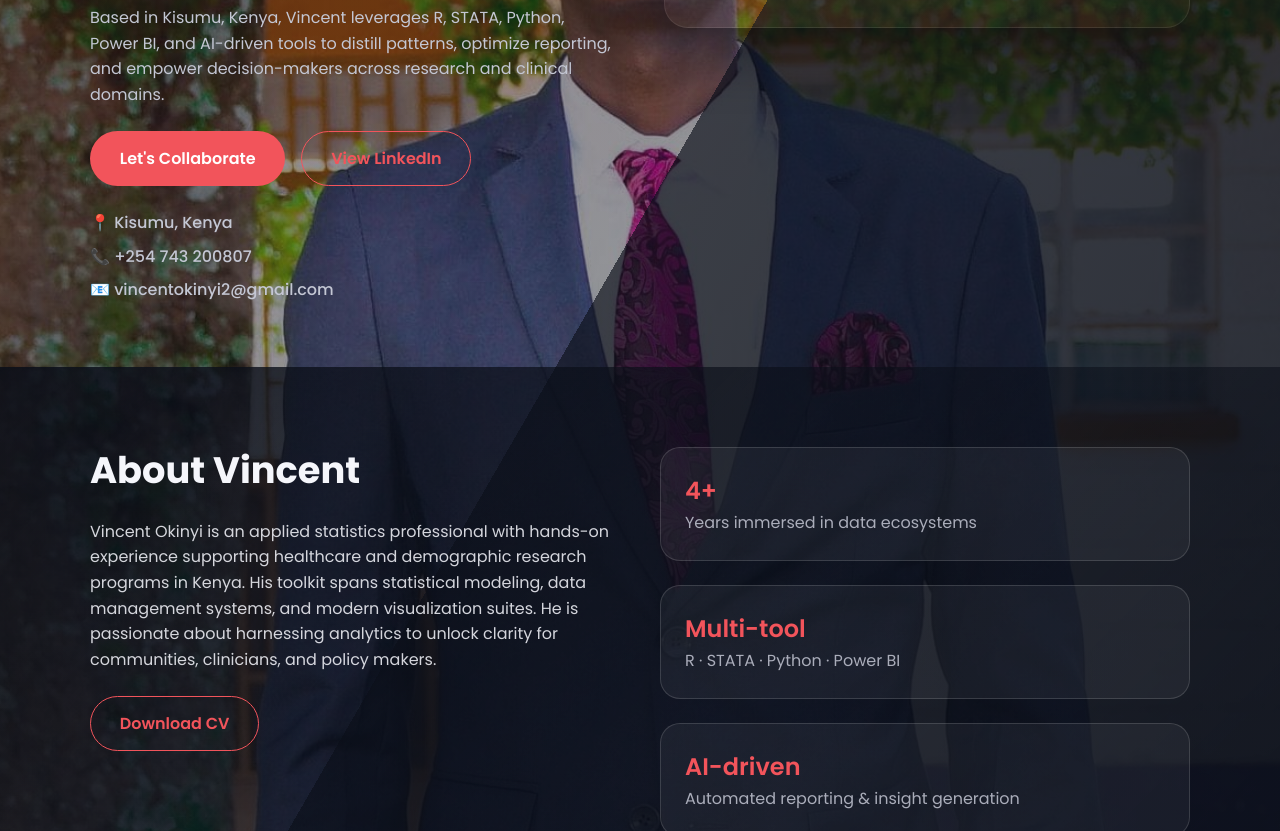
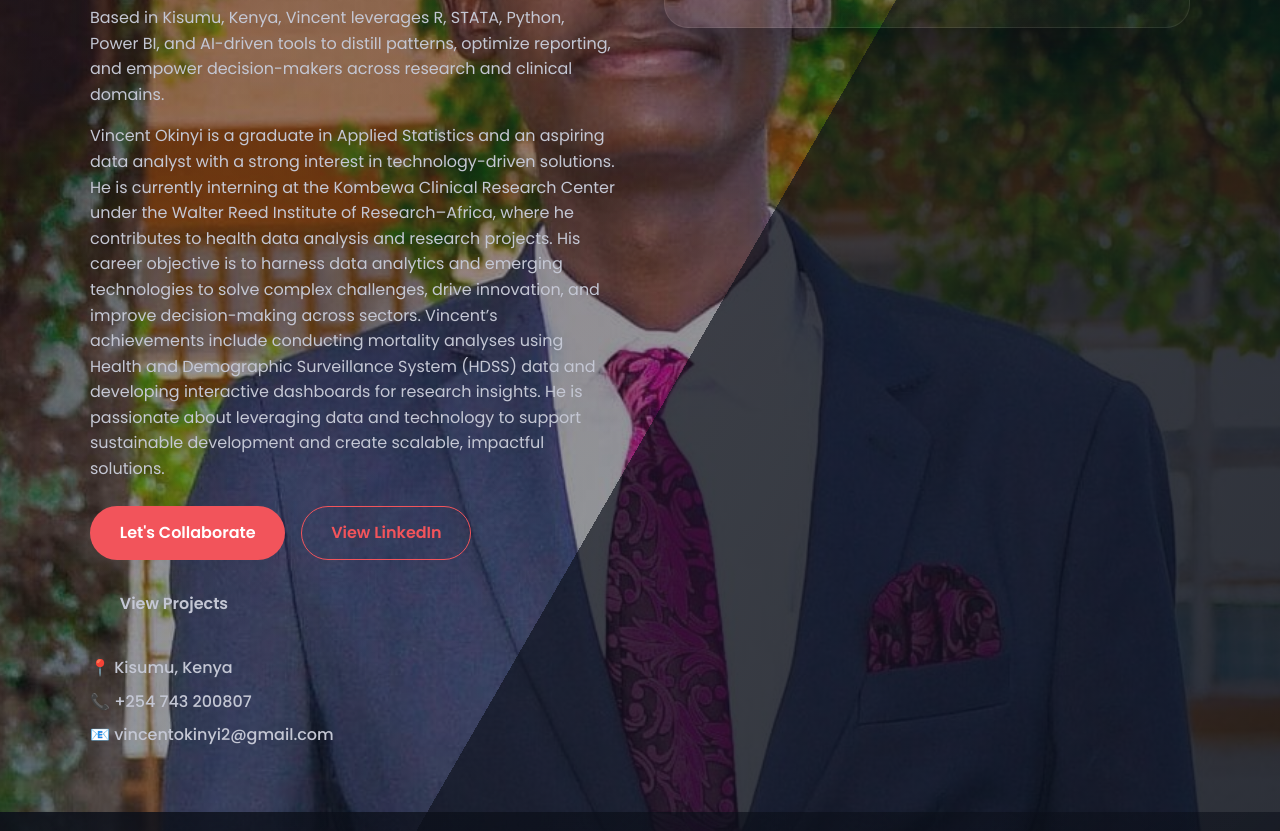
Before and after one commit to VincentOki/Portfolio, a plain HTML site: page index.html in a window 1280 px wide. Shown: the part 540-1371 px from the top of the page. Drawn offline with Linux system fonts and the light colour scheme.

Commit message:
Add files via upload

```diff
--- a/index.html
+++ b/index.html
@@ -46,9 +46,20 @@
               <p>
                 Based in Kisumu, Kenya, Vincent leverages R, STATA, Python, Power BI, and AI-driven tools to distill patterns, optimize reporting, and empower decision-makers across research and clinical domains.
               </p>
+      <p>
+        Vincent Okinyi is a graduate in Applied Statistics and an aspiring data analyst with a strong interest in technology-driven solutions.
+        He is currently interning at the Kombewa Clinical Research Center under the Walter Reed Institute of Research–Africa,
+        where he contributes to health data analysis and research projects. His career objective is to harness data analytics
+        and emerging technologies to solve complex challenges, drive innovation, and improve decision-making across sectors.
+        Vincent’s achievements include conducting mortality analyses using Health and Demographic Surveillance System (HDSS) data
+        and developing interactive dashboards for research insights. He is passionate about leveraging data and technology to
+        support sustainable development and create scalable, impactful solutions.
+      </p>
+
               <div class="hero-actions">
                 <a class="btn primary" href="mailto:vincentokinyi2@gmail.com">Let's Collaborate</a>
                 <a class="btn outline" href="https://linkedin.com/in/vincent-okinyi" target="_blank" rel="noreferrer">View LinkedIn</a>
+                <a class="btn secondary" href="projects.html">View Projects</a>
               </div>
               <ul class="contact-info">
                 <li>📍 Kisumu, Kenya</li>
@@ -281,7 +292,7 @@
             <button type="submit" class="btn primary">Send Message</button>
           </form>
         </div>
-      </section>
+  </section>
     </main>
 
     <footer class="site-footer">
```
